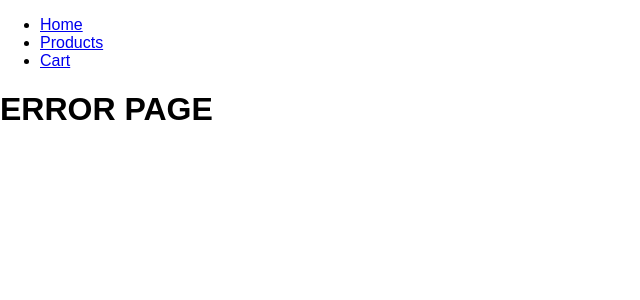
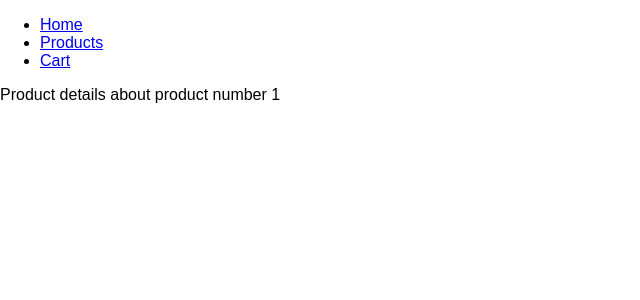
Before and after one commit to renderGUI/ecommerce-site, a React (Create React App) app: page /products/1 in a window 1280 px wide. Shown: the top 300 px of the page, without its empty margins (0-640 px from the left). Built offline with nearby package versions, Linux system fonts and the light colour scheme; data requests are answered from the project's data file.

Commit message:
Set up nested routes

```diff
--- a/src/App.js
+++ b/src/App.js
@@ -2,6 +2,7 @@ import { BrowserRouter, Routes, Route } from "react-router-dom";
 import NavigationHeader from "./components/NavigationHeader";
 import Home from "./pages/Home";
 import Products from "./pages/Products";
+import ProductDetails from "./components/products-page/ProductDetails";
 import Cart from "./pages/Cart";
 import ErrorPage from "./pages/ErrorPage";
 import { useState, useEffect } from "react";
@@ -28,6 +29,7 @@ const App = () => {
           <Routes>
             <Route path="/" element={<Home />} />
             <Route path="products" element={<Products />} />
+            <Route path="/products/:productId" element={<ProductDetails />} />
             <Route path="cart" element={<Cart />} />
             <Route path="*" element={<ErrorPage />} />
           </Routes>
--- a/src/components/products-page/Product.js
+++ b/src/components/products-page/Product.js
@@ -1,6 +1,13 @@
+import { useNavigate } from "react-router-dom";
+
 const Product = (props) => {
+  const navigate = useNavigate();
+
+  const viewDetailsHandler = () => {
+    navigate(`/products/${props.id}`);
+  };
   return (
-    <div>
+    <div onClick={viewDetailsHandler}>
       <h2>{props.item}</h2>
       <p>{props.price}</p>
     </div>
--- /dev/null
+++ b/src/components/products-page/ProductDetails.js
@@ -0,0 +1,13 @@
+import { useParams } from "react-router-dom";
+
+const ProductDetails = () => {
+  const params = useParams();
+
+  return (
+    <div>
+      <p>Product details about product number {params.productId}</p>
+    </div>
+  );
+};
+
+export default ProductDetails;
--- a/src/pages/Products.js
+++ b/src/pages/Products.js
@@ -9,7 +9,12 @@ const Products = () => {
       <h1>PRODUCTS PAGE</h1>
       {products.map((product) => {
         return (
-          <Product item={product.item} price={product.price} key={product.id} />
+          <Product
+            item={product.item}
+            price={product.price}
+            id={product.id}
+            key={product.id}
+          />
         );
       })}
     </div>
```
